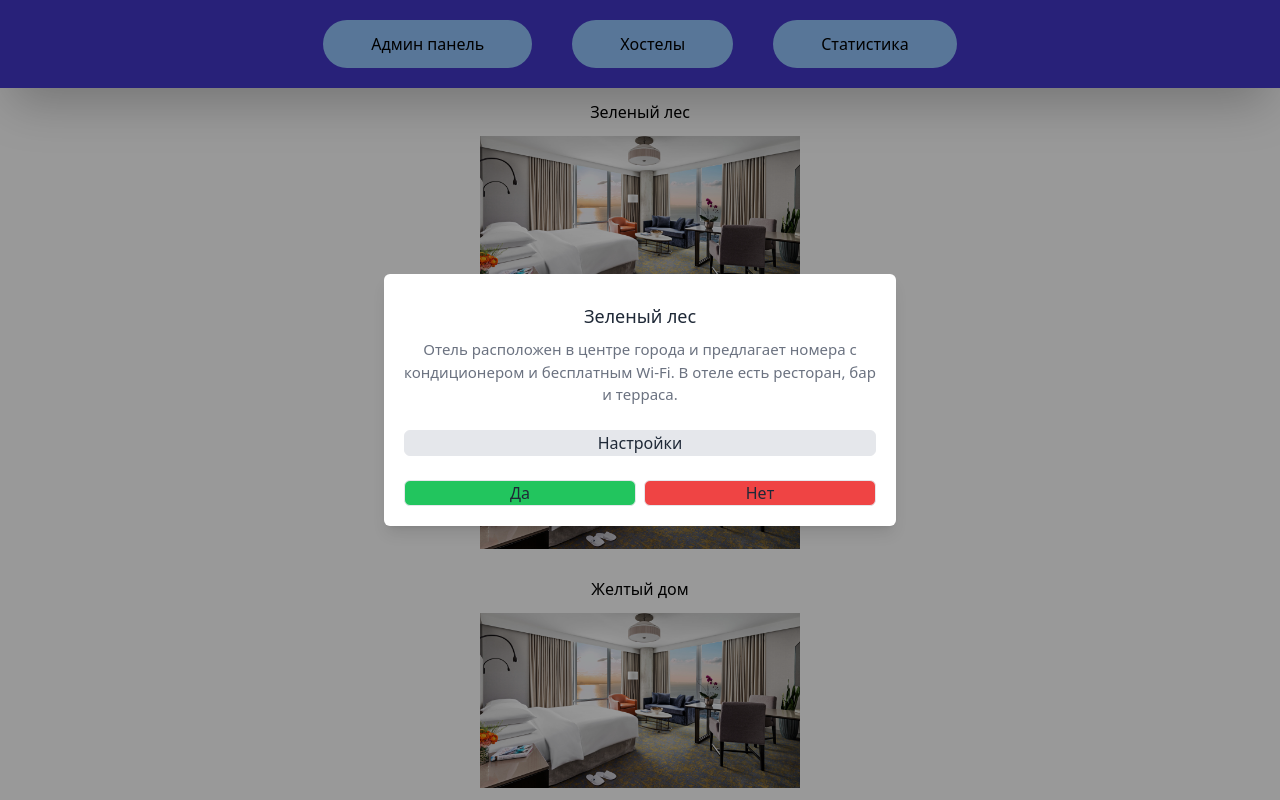
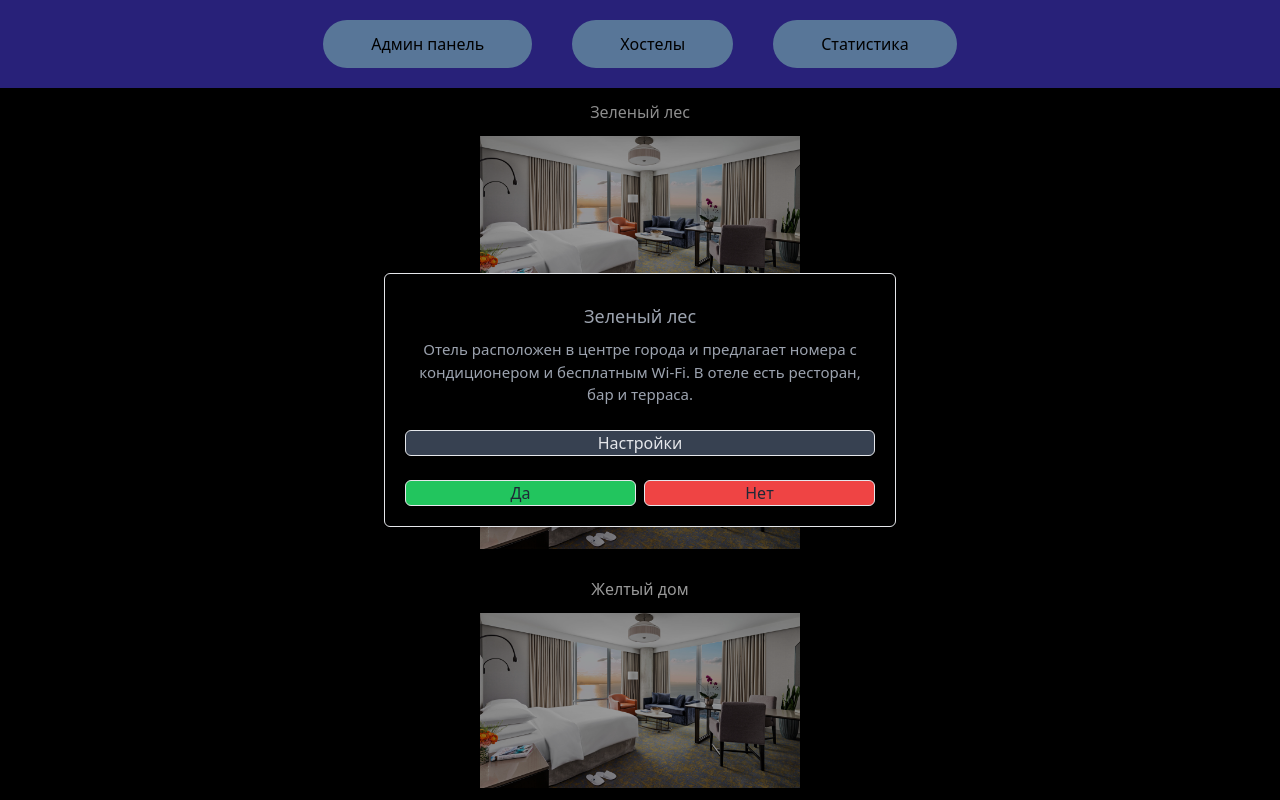
Before and after one commit to themm-s/control-system-hotel, a React (Vite) app: page / in a window 1280 px wide. Both pictures are taken after a click on the element "Зеленый лес". Shown: the top 800 px of the page. Built offline with nearby package versions, Linux system fonts and the light colour scheme.

Commit message:
modified:   src/components/Modal.tsx 	modified:   src/index.css 	modified:   src/pages/AdminPanel.tsx

```diff
--- a/src/components/Modal.tsx
+++ b/src/components/Modal.tsx
@@ -4,7 +4,7 @@ interface IModal {
   isVisible: boolean;
   title: string;
   places?: any;
-  description?: string;
+  description?: JSX.Element;
   status?: string | JSX.Element;
   preFooter?: string | JSX.Element;
   footer?: string | JSX.Element;
@@ -35,13 +35,13 @@ export const Modal: React.FC<IModal> = ({ isVisible = false, title, places, foot
           onClick={onClose}
         />
         <div className="flex items-center min-h-screen px-4 py-8">
-          <div className="relative w-full max-w-lg p-5 mx-auto bg-white rounded-md shadow-lg">
+          <div className="relative w-full max-w-lg p-5 mx-auto bg-black rounded-md shadow-lg border">
             <div className="sm:flex w-full">
               <div className="mt-2 text-center mx-auto w-full">
-                <h4 className="text-lg font-medium text-gray-800">
+                <h4 className="text-lg font-medium text-gray-400">
                   {title}
                 </h4>
-                <p className="mt-2 text-[15px] w-full text-gray-500">
+                <p className="mt-2 text-[15px] w-full text-gray-400">
                   {description}
                   <br />{places}
                 </p>
--- a/src/index.css
+++ b/src/index.css
@@ -1,3 +1,8 @@
 @tailwind base;
 @tailwind components;
 @tailwind utilities;
+
+body {
+  background-color: black;
+  color: white
+}
--- a/src/pages/AdminPanel.tsx
+++ b/src/pages/AdminPanel.tsx
@@ -77,7 +77,7 @@ export const Admin = () => {
   function placesRooms(places: any) {
     return (
       <>
-        <h1>{!reserve ? `Свободных мест ${randomPlaces} / ${places}` : `Отель забронирован ${randomPlaces} / ${places}`}</h1>
+        <h1>{!reserve ? `Свободных мест${"\u00A0"} ${randomPlaces} / ${places}` : `Отель забронирован${"\u00A0"} ${randomPlaces} / ${places}`}</h1>
         <div className="flex mt-2 justify-center ml-[5%] w-full text-center">
           Статус:
           <div className={`justify-center rounded-lg ml-2 border w-1/2
@@ -100,12 +100,12 @@ export const Admin = () => {
             <>
               <button
                 className="w-1/2 text-gray-800 bg-green-500 rounded-md
-            outline-none border ring-offset-2"
+            outline-none border ring-offset-2 hover:bg-green-400"
                 onClick={deleteRoom}>
                 Да
               </button>
               <button
-                className="w-1/2 text-gray-800 bg-red-500 rounded-md
+                className="w-1/2 text-gray-800 bg-red-500 hover:bg-red-400 rounded-md
             outline-none border ring-offset-2"
                 onClick={() => setIsModal(false)}>
                 Нет
@@ -114,7 +114,7 @@ export const Admin = () => {
           }
           preFooter={
             <button
-              className="w-full text-gray-800 bg-gray-200 rounded-md
+              className="w-full text-gray-200 bg-gray-700 rounded-md
             outline-none border ring-offset-2"
               onClick={() => setSettingsModal(true)}>
               Настройки
@@ -125,12 +125,12 @@ export const Admin = () => {
         <Modal
           isVisible={isSettingsModal}
           title={"Настройки"}
-          places={placesRooms(placesRoom)}
-          preFooter={
+          description={placesRooms(placesRoom)}
+          places={
             <>
               <button
-                className="w-full text-gray-800 bg-gray-200 rounded-md
-            outline-none border ring-offset-2"
+                className="w-full text-gray-300 bg-gray-700 rounded-md
+            outline-none border ring-offset-2 hover:bg-gray-600"
                 onClick={() => setSettingsModal(false)}>
                 Закрыть
               </button>
@@ -140,13 +140,13 @@ export const Admin = () => {
           footer={
             <>
               <button
-                className="w-1/2 text-gray-800 bg-green-500 rounded-md
+                className="w-1/2 text-gray-800 bg-green-500 hover:bg-green-400 rounded-md
             outline-none border ring-offset-2"
                 onClick={() => freeRoom(indexRoom)}>
                 Отменить бронь
               </button>
               <button
-                className="w-1/2 text-gray-800 bg-red-500 rounded-md
+                className="w-1/2 text-gray-800 bg-red-500 hover:bg-red-400 rounded-md
             outline-none border ring-offset-2"
                 onClick={() => { reserveRoom(indexRoom); console.log(rooms[indexRoom]); }}>
                 Забронировать
@@ -156,7 +156,7 @@ export const Admin = () => {
         />
         {rooms.map((room, index) => (
           <>
-            <div className="hover:bg-gray-200 cursor-pointer pb-4" key={index} onClick={() => {
+            <div className="hover:bg-gray-950 cursor-pointer pb-4" key={index} onClick={() => {
               parseRoom({
                 name: room.name,
                 isModal: true,
```
